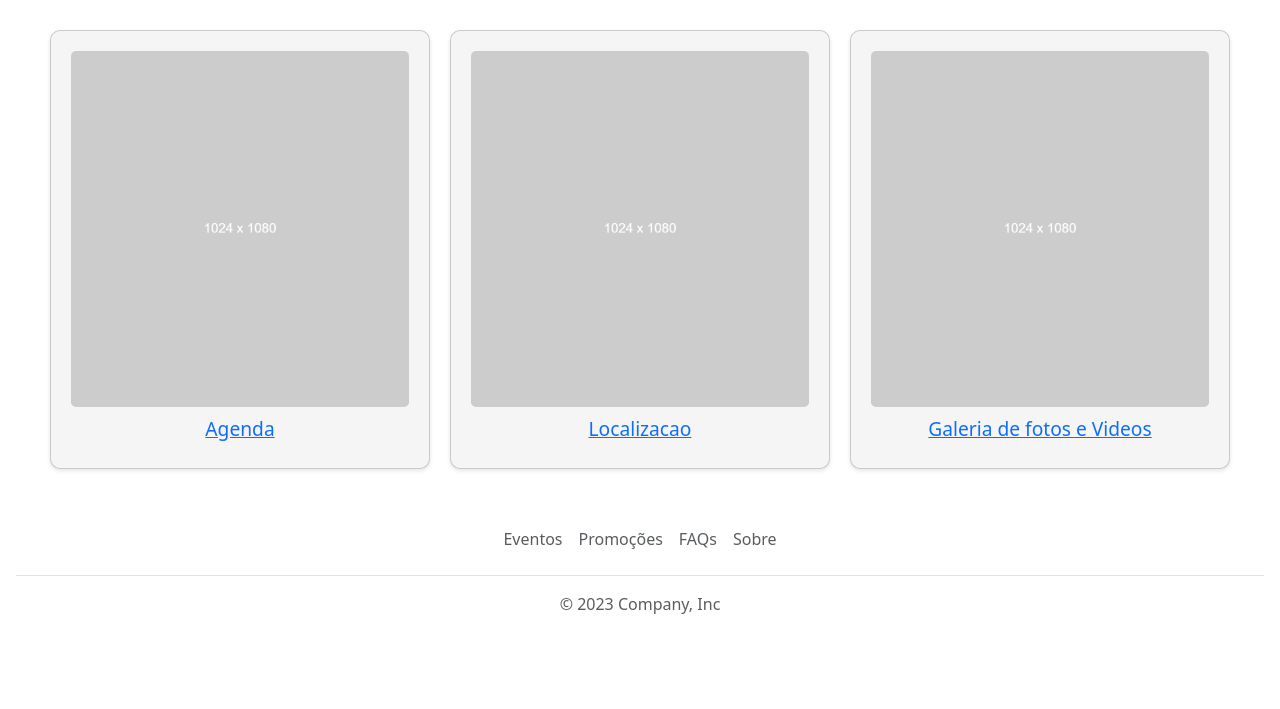
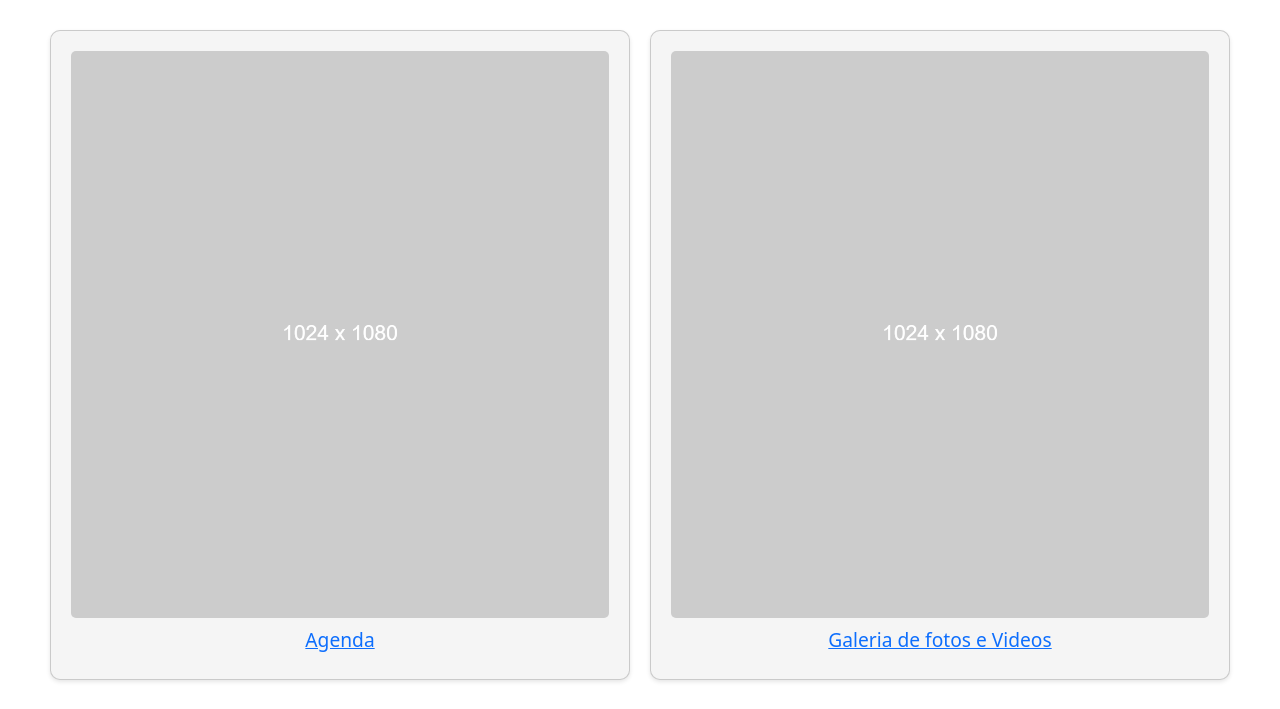
Before and after one commit to lippekstro/projeto_47, a PHP site: page /views/eventos.php in a window 1280 px wide. Shown: the part 92-801 px from the top of the page. Before the commit the page ends 706 px from the top, so only its background shows below. Run offline with PHP 8.4, Linux system fonts and the light colour scheme.

Commit message:
Update eventos.php

```diff
--- a/views/eventos.php
+++ b/views/eventos.php
@@ -83,13 +83,6 @@ require_once $_SERVER['DOCUMENT_ROOT'] . '/projeto_47/templates/cabecalho.php';
     </div>
 
     <div class="card right-card">
-        <a href="#">
-            <img src="/projeto_47/img/dummy.png" alt="">
-            <h3>Localizacao</h3>
-        </a>
-    </div>
-
-    <div class="card right-card">
         <a href="/projeto_47/views/galeria.php">
             <img src="/projeto_47/img/dummy.png" alt="">
             <h3>Galeria de fotos e Videos</h3>
```
